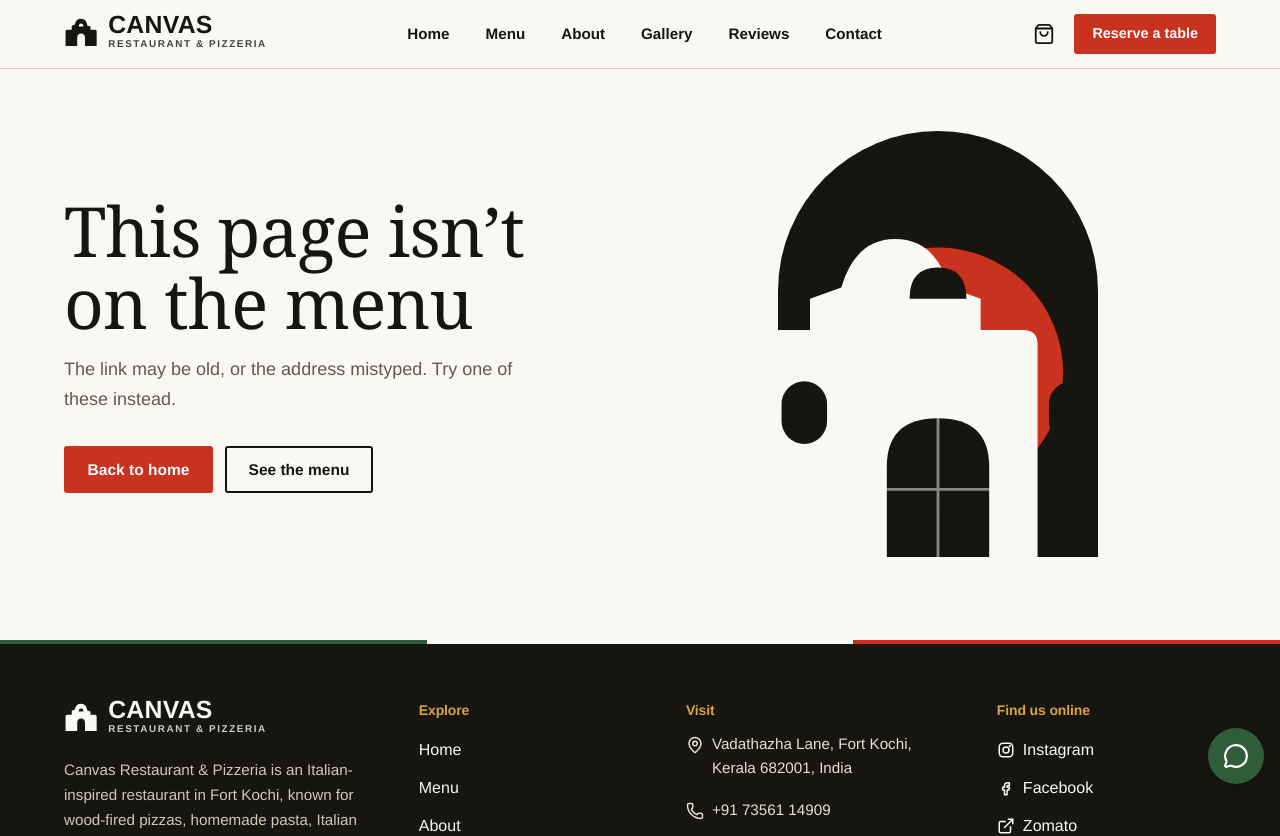
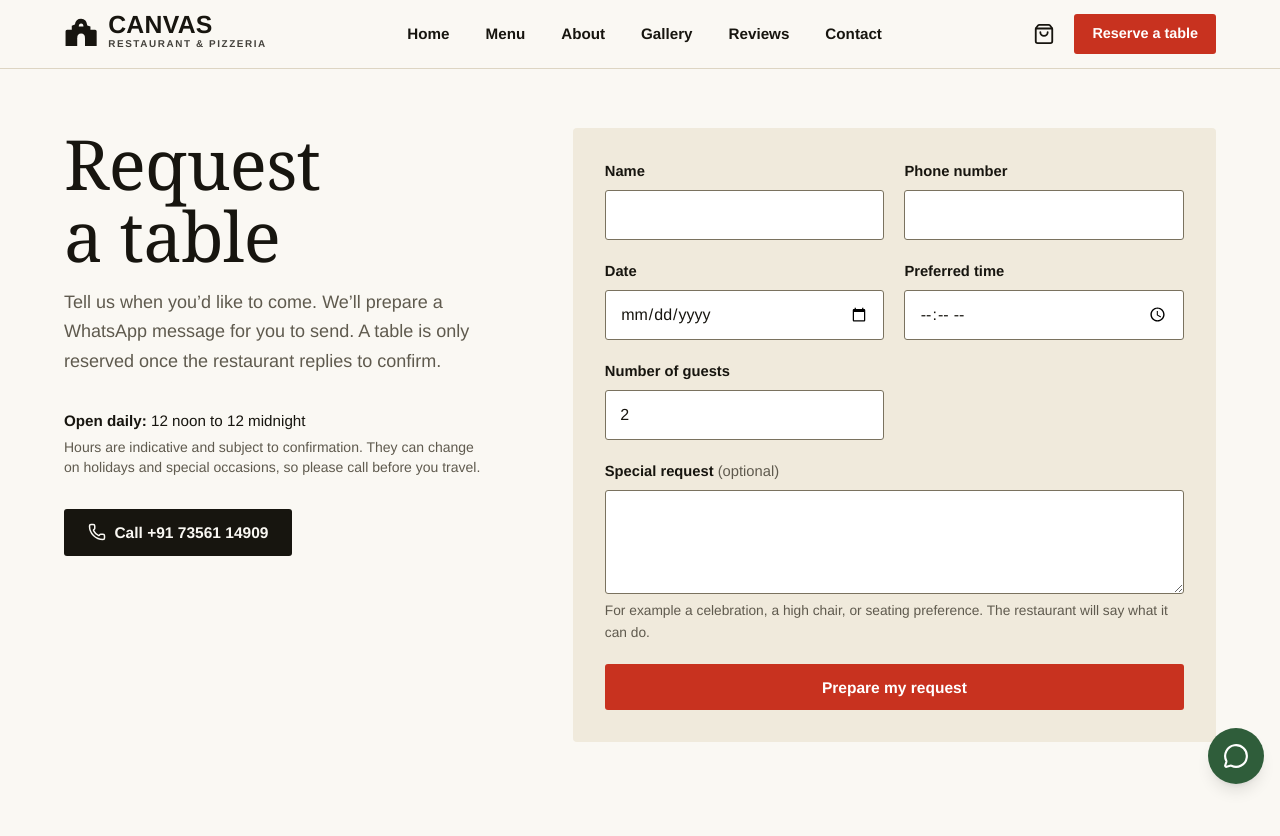
Before and after one commit to abinaze/canvas-restaurant, a React (Vite) app: page /reserve in a window 1280 px wide. Shown: the top 836 px of the page. Built offline with nearby package versions, Linux system fonts and the light colour scheme.

Commit message:
Create reservation request form
Validated table request that prepares a WhatsApp message and states the restaurant must confirm.

```diff
--- a/src/App.tsx
+++ b/src/App.tsx
@@ -7,6 +7,7 @@ import { ToastProvider } from "./context/ToastContext";
 import Home from "./pages/Home";
 
 const Menu = lazy(() => import("./pages/Menu"));
+const Reserve = lazy(() => import("./pages/Reserve"));
 const Cart = lazy(() => import("./pages/Cart"));
 const NotFound = lazy(() => import("./pages/NotFound"));
 
@@ -20,6 +21,7 @@ export default function App() {
                 <Route element={<Layout />}>
                   <Route index element={<Home />} />
                   <Route path="menu" element={<Menu />} />
+                  <Route path="reserve" element={<Reserve />} />
                   <Route path="cart" element={<Cart />} />
                   <Route path="*" element={<NotFound />} />
                 </Route>
--- a/src/pages/Home.tsx
+++ b/src/pages/Home.tsx
@@ -4,6 +4,7 @@ import { Hero } from "../sections/Hero";
 import { Featured } from "../sections/Featured";
 import { Story } from "../sections/Story";
 import { MenuPreview } from "../sections/MenuPreview";
+import { ReserveBand } from "../sections/ReserveBand";
 import { Location } from "../sections/Location";
 
 const meta = routes[0];
@@ -16,6 +17,7 @@ export default function Home() {
       <Featured />
       <Story />
       <MenuPreview />
+      <ReserveBand />
       <Location />
     </>
   );
--- /dev/null
+++ b/src/pages/Reserve.tsx
@@ -0,0 +1,85 @@
+import { useState, type FormEvent } from "react";
+import { MessageCircle, Phone } from "lucide-react";
+import { usePageMeta } from "../hooks/usePageMeta";
+import { routes } from "../data/routes";
+import { restaurant, telHref, hoursLines } from "../data/restaurant";
+import { buildReservationMessage, isWithinOpeningHours, waLink } from "../utils/whatsapp";
+import { isPlausiblePhone, todayISO } from "../utils/format";
+
+const meta = routes.find((r) => r.path === "reserve")!;
+const MAX_ONLINE_GUESTS = 12;
+type Errors = Partial<Record<"name" | "phone" | "date" | "time" | "guests", string>>;
+
+export default function Reserve() {
+  usePageMeta(meta.title, meta.description);
+  const [f, setF] = useState({ name: "", phone: "", date: "", time: "", guests: "2", request: "" });
+  const [errors, setErrors] = useState<Errors>({});
+  const [ready, setReady] = useState<string | null>(null);
+  const set = (k: keyof typeof f) => (e: { target: { value: string } }) => { setF((s) => ({ ...s, [k]: e.target.value })); setReady(null); };
+  const hours = hoursLines()[0];
+
+  const onSubmit = (ev: FormEvent) => {
+    ev.preventDefault();
+    const e: Errors = {};
+    const guests = Number(f.guests);
+    if (!f.name.trim()) e.name = "Enter your name.";
+    if (!isPlausiblePhone(f.phone)) e.phone = "Enter a phone number the restaurant can reach you on.";
+    if (!f.date) e.date = "Choose a date.";
+    else if (f.date < todayISO()) e.date = "Choose today or a later date.";
+    if (!f.time) e.time = "Choose a preferred time.";
+    else if (f.date && !isWithinOpeningHours(f.date, f.time)) e.time = `Choose a time between ${hours.value.replace(" to ", " and ")}.`;
+    if (!Number.isInteger(guests) || guests < 1) e.guests = "Enter the number of guests.";
+    else if (guests > MAX_ONLINE_GUESTS) e.guests = `For more than ${MAX_ONLINE_GUESTS} guests, please call the restaurant.`;
+    setErrors(e);
+    if (Object.keys(e).length) {
+      setReady(null);
+      requestAnimationFrame(() => document.querySelector<HTMLElement>("[aria-invalid='true']")?.focus());
+      return;
+    }
+    setReady(buildReservationMessage({ name: f.name, phone: f.phone, date: f.date, time: f.time, guests, request: f.request }));
+  };
+
+  const err = (k: keyof Errors) => (errors[k] ? { "aria-invalid": true as const, "aria-describedby": `r-${k}-err` } : {});
+  const Err = ({ k }: { k: keyof Errors }) => (errors[k] ? <p id={`r-${k}-err`} className="field-error">{errors[k]}</p> : null);
+
+  return (
+    <div className="wrap pb-24 pt-32">
+      <div className="grid gap-12 lg:grid-cols-[0.8fr_1.2fr] lg:gap-20">
+        <div>
+          <h1 className="h-display">Request a table</h1>
+          <p className="lede mt-4">Tell us when you’d like to come. We’ll prepare a WhatsApp message for you to send. A table is only reserved once the restaurant replies to confirm.</p>
+          <p className="mt-8 text-[0.95rem]"><span className="font-semibold">Open {hours.label.toLowerCase()}:</span> {hours.value}</p>
+          <p className="mt-1 text-sm text-muted">{restaurant.hoursNote}</p>
+          <a href={telHref} className="btn btn-ink mt-8"><Phone size={18} aria-hidden /> Call {restaurant.phone.display}</a>
+        </div>
+
+        <form onSubmit={onSubmit} noValidate className="grid gap-5 rounded-[4px] bg-linen p-6 md:p-8" aria-label="Table request">
+          <div className="grid gap-5 sm:grid-cols-2">
+            <div className="field"><label htmlFor="r-name">Name</label><input id="r-name" className="input" value={f.name} onChange={set("name")} autoComplete="name" {...err("name")} /><Err k="name" /></div>
+            <div className="field"><label htmlFor="r-phone">Phone number</label><input id="r-phone" type="tel" inputMode="tel" className="input" value={f.phone} onChange={set("phone")} autoComplete="tel" {...err("phone")} /><Err k="phone" /></div>
+            <div className="field"><label htmlFor="r-date">Date</label><input id="r-date" type="date" min={todayISO()} className="input" value={f.date} onChange={set("date")} {...err("date")} /><Err k="date" /></div>
+            <div className="field"><label htmlFor="r-time">Preferred time</label><input id="r-time" type="time" step={900} className="input" value={f.time} onChange={set("time")} {...err("time")} /><Err k="time" /></div>
+            <div className="field"><label htmlFor="r-guests">Number of guests</label><input id="r-guests" type="number" inputMode="numeric" min={1} max={MAX_ONLINE_GUESTS} className="input" value={f.guests} onChange={set("guests")} {...err("guests")} /><Err k="guests" /></div>
+          </div>
+          <div className="field">
+            <label htmlFor="r-request">Special request <span className="font-normal text-muted">(optional)</span></label>
+            <textarea id="r-request" className="input" value={f.request} onChange={set("request")} maxLength={400} />
+            <p className="field-hint">For example a celebration, a high chair, or seating preference. The restaurant will say what it can do.</p>
+          </div>
+          <button type="submit" className="btn btn-primary">Prepare my request</button>
+
+          {ready && (
+            <div role="status" className="grid gap-4 rounded-[3px] border-l-4 border-basil bg-white p-5">
+              <p className="font-semibold">Your reservation request is ready to send. The restaurant must confirm availability before your table is reserved.</p>
+              <pre className="whitespace-pre-wrap rounded-[3px] bg-linen p-3 font-sans text-sm">{ready}</pre>
+              <div className="flex flex-wrap gap-3">
+                <a href={waLink(ready)} target="_blank" rel="noopener noreferrer" className="btn btn-basil"><MessageCircle size={18} aria-hidden /> Send on WhatsApp<span className="sr-only"> (opens in a new tab)</span></a>
+                <a href={telHref} className="btn btn-outline"><Phone size={18} aria-hidden /> Or call instead</a>
+              </div>
+            </div>
+          )}
+        </form>
+      </div>
+    </div>
+  );
+}
--- /dev/null
+++ b/src/sections/ReserveBand.tsx
@@ -0,0 +1,20 @@
+import { Link } from "react-router-dom";
+import { Phone } from "lucide-react";
+import { restaurant, telHref } from "../data/restaurant";
+
+export function ReserveBand() {
+  return (
+    <section className="section bg-tomato text-white" aria-labelledby="reserve-band-title">
+      <div className="wrap flex flex-col items-start justify-between gap-8 md:flex-row md:items-center">
+        <div className="max-w-2xl">
+          <h2 id="reserve-band-title" className="h-section">Planning an evening with us?</h2>
+          <p className="mt-3 text-lg text-white/90">Send a table request on WhatsApp or give us a call. We confirm availability, then the table is yours.</p>
+        </div>
+        <div className="flex flex-wrap gap-3">
+          <Link to="/reserve" className="btn bg-white text-tomato-deep hover:bg-linen">Request a table</Link>
+          <a href={telHref} className="btn btn-outline"><Phone size={18} aria-hidden /> {restaurant.phone.display}</a>
+        </div>
+      </div>
+    </section>
+  );
+}
```
